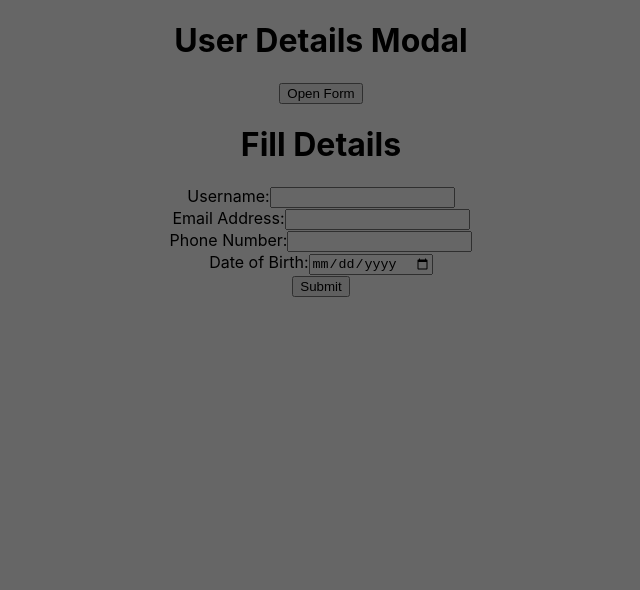
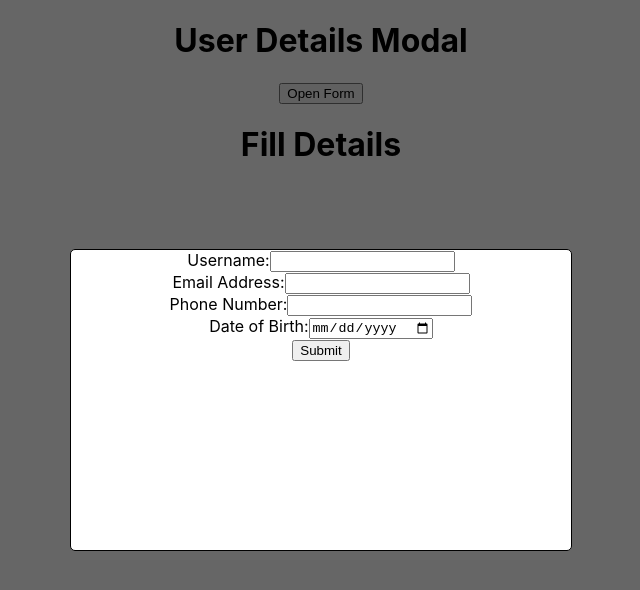
Before and after one commit to azgar0053/xmodal, a React (Create React App) app: page / in a window 1280 px wide. Both pictures are taken after a click on the button "Open Form". Shown: the top 590 px of the page, without its empty margins (319-959 px from the left). Built offline with nearby package versions, Linux system fonts and the light colour scheme.

Commit message:
updated form div

```diff
--- a/src/Modal.js
+++ b/src/Modal.js
@@ -11,7 +11,7 @@ const handleSubmit=(e)=>{
   return (
     <div className="modal" style={{display:'block'}}>
                     <h1>Fill Details</h1>
-            <form onSubmit={handleSubmit}>
+            <form onSubmit={handleSubmit} className='modal-content'>
                 <label htmlFor='username'>Username:</label>
                 <input id='username' type='text' required value={props.username} onChange={props.handleChange} name='username'/><br/>
                 <label htmlFor='email'>Email Address:</label>
```
